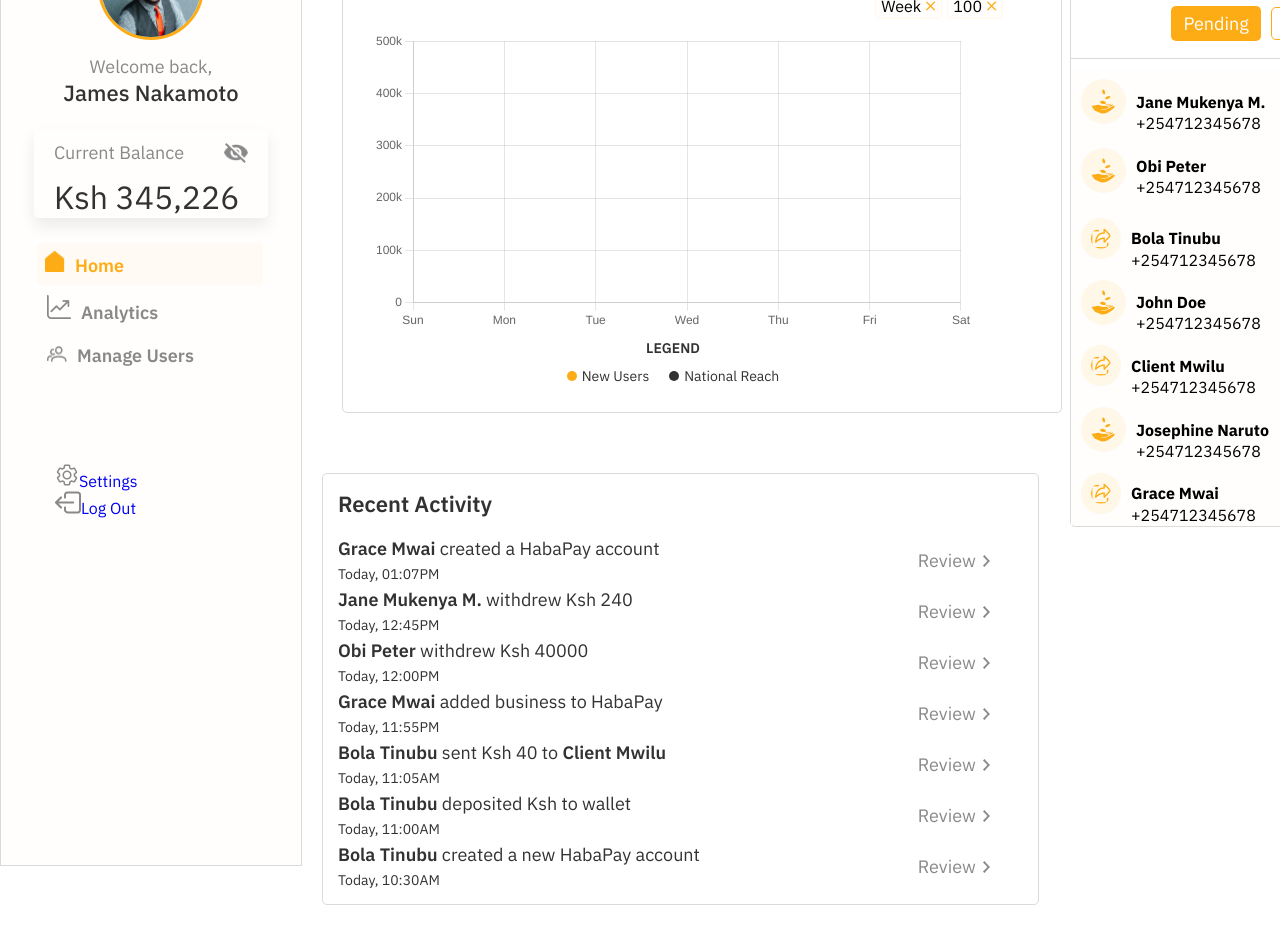
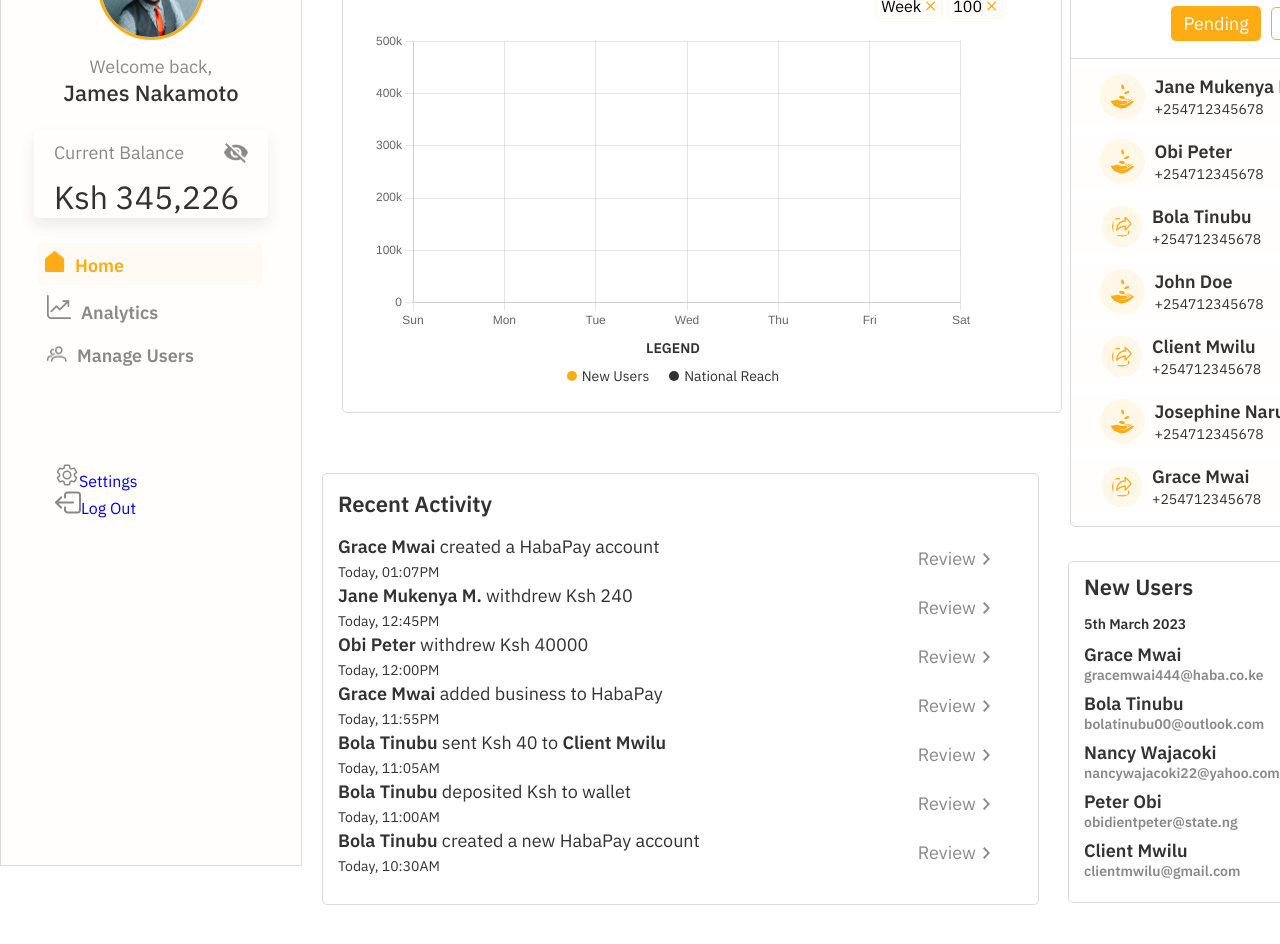
Before and after one commit to glitex-interns-june-2023/haba-pay, a React (Create React App) app: page /home in a window 1280 px wide. Shown: the part 160-1104 px from the top of the page. Built offline with nearby package versions, Linux system fonts and the light colour scheme.

Commit message:
updating homepage interface

```diff
--- a/src/Components/RightSidebar.js
+++ b/src/Components/RightSidebar.js
@@ -1,6 +1,8 @@
 import React from 'react';
 import approved from '../Assets/approved.png';
 import pending from '../Assets/pending.png';
+import review from '../Assets/review.png';
+import user from '../Assets/user.png';
 import '../Styles/RightSidebar.css';
 
 const RightSidebar = () => {
@@ -18,11 +20,11 @@ const RightSidebar = () => {
                             <img src={approved} alt="" />
                             <div className="admin-details">
                                 <div className="admin-detail">
-                                    <div className="name"><h4>Jane Mukenya M.</h4></div>
+                                    <div className="name">Jane Mukenya M.</div>
                                     <div className="admin-number">+254712345678</div>
                                 </div>
                                 <div className="status-details">
-                                    <div className="amount">Ksh 240</div>
+                                    <div className="amount">Ksh <span>240</span></div>
                                     <div className="time">12:45PM</div>
                                 </div>
                             </div>
@@ -30,13 +32,13 @@ const RightSidebar = () => {
 
                         <div className="transaction-detail">
                             <img src={approved} alt="" />
-                            <div className="dmin-details">
+                            <div className="admin-details">
                                 <div className="admin-detail">
-                                    <h4>Obi Peter</h4>
+                                    <div className="name">Obi Peter</div>
                                     <div className="admin-number">+254712345678</div>
                                 </div>
                                 <div className="status-details">
-                                    <div className="amount">Ksh 4000</div>
+                                    <div className="amount">Ksh <span>4000</span></div>
                                     <div className="time">12:00PM</div>
                                 </div>
                             </div>
@@ -46,12 +48,12 @@ const RightSidebar = () => {
                             <img src={pending} alt="" />
                             <div className="admin-details">
                                 <div className="admin-detail">
-                                    <h4>Bola Tinubu</h4>
+                                    <div className="name">Bola Tinubu</div>
                                     <div className="admin-number">+254712345678</div>
                                 </div>
 
-                                <div className="statusdetails">
-                                    <div className="amount">Ksh 40</div>
+                                <div className="status-details">
+                                    <div className="amount">Ksh <span>40</span></div>
                                     <div className="time">11:05AM</div>
                                 </div>
                             </div>
@@ -61,11 +63,11 @@ const RightSidebar = () => {
                             <img src={approved} alt="" />
                             <div className="admin-details">
                                 <div className="admin-detail">
-                                    <h4>John Doe</h4>
+                                    <div className="name">John Doe</div>
                                     <div className="admin-number">+254712345678</div>
                                 </div>
                                 <div className="status-details">
-                                    <div className="amount">Ksh 60</div>
+                                    <div className="amount">Ksh <span>60</span></div>
                                     <div className="time">10:05AM</div>
                                 </div>
                             </div>
@@ -75,11 +77,11 @@ const RightSidebar = () => {
                             <img src={pending} alt="" />
                             <div className="admin-details">
                                 <div className="admin-detail">
-                                    <h4>Client Mwilu</h4>
+                                    <div className="name">Client Mwilu</div>
                                     <div className="admin-number">+254712345678</div>
                                 </div>
                                 <div className="status-details">
-                                    <div className="amount">Ksh 100</div>
+                                    <div className="amount">Ksh <span>100</span></div>
                                     <div className="time">8:16AM</div>
                                 </div>
                             </div>
@@ -89,11 +91,11 @@ const RightSidebar = () => {
                             <img src={approved} alt="" />
                             <div className="admin-details">
                                 <div className="admin-detail">
-                                    <h4>Josephine Naruto</h4>
+                                    <div className="name">Josephine Naruto</div>
                                     <div className="admin-number">+254712345678</div>
                                 </div>
                                 <div className="status-details">
-                                    <div className="amount">Ksh 180</div>
+                                    <div className="amount">Ksh <span>180</span></div>
                                     <div className="time">5:55AM</div>
                                  </div>
                             </div>
@@ -103,14 +105,82 @@ const RightSidebar = () => {
                             <img src={pending} alt="" />
                             <div className="admin-details">
                                 <div className="admin-detail">
-                                    <h4>Grace Mwai</h4>
+                                    <div className="name">Grace Mwai</div>
                                     <div className="admin-number">+254712345678</div>
                                 </div>
                                 <div className="status-details">
-                                    <div className="amount">Ksh 750</div>
+                                    <div className="amount">Ksh <span>750</span></div>
                                     <div className="time">1:07PM</div>
                                 </div>
                             </div>
+                        </div>
+                    </div>
+                </div>
+            </div>
+
+            <div className="users-reg">
+                <div className="new-details">
+                    <div className="details-title">New Users</div>
+                    <div className="user-view">View All <img src={review} alt="" /></div>
+                </div>
+
+                <div className="user-reg">
+                    <div className="date-reg">
+                        <h1>5th March 2023</h1>
+                    </div>
+
+                    <div className="reg-details">
+                        <div className="reg-detail">
+                            <div className="detail-name">Grace Mwai</div>
+                            <div className="detail-email">gracemwai444@haba.co.ke</div>
+                        </div>
+
+                        <div className="view">
+                            <img src={user} alt="" />
+                        </div>
+                    </div>
+
+                    <div className="reg-details">
+                        <div className="reg-detail">
+                            <div className="detail-name">Bola Tinubu</div>
+                            <div className="detail-email">bolatinubu00@outlook.com</div>
+                        </div>
+
+                        <div className="view">
+                            <img src={user} alt="" />
+                        </div>
+                    </div>
+
+                    <div className="reg-details">
+                        <div className="reg-detail">
+                            <div className="detail-name">Nancy Wajacoki</div>
+                            <div className="detail-email">nancywajacoki22@yahoo.com</div>
+                        </div>
+
+                        <div className="view">
+                            <img src={user} alt="" />
+                        </div>
+                    </div>
+
+                    <div className="reg-details">
+                        <div className="reg-detail">
+                            <div className="detail-name">Peter Obi</div>
+                            <div className="detail-email">obidientpeter@state.ng</div>
+                        </div>
+
+                        <div className="view">
+                            <img src={user} alt="" />
+                        </div>
+                    </div>
+
+                    <div className="reg-details">
+                        <div className="reg-detail">
+                            <div className="detail-name">Client Mwilu</div>
+                            <div className="detail-email">clientmwilu@gmail.com</div>
+                        </div>
+
+                        <div className="view">
+                            <img src={user} alt="" />
                         </div>
                     </div>
                 </div>
--- a/src/Styles/Home.css
+++ b/src/Styles/Home.css
@@ -118,7 +118,7 @@
     width: 652px;
     justify-content: space-between;
     align-items: center;
-    padding-top: 5px;
+    padding-top: 3px;
 }
 
 .recent {
@@ -146,7 +146,7 @@ span .client {
     font-weight: 600;
 }
 
-.time {
+.recent .time {
     color: var(--black, #323232);
     font-family: IBM Plex Sans;
     font-size: 14px;
--- a/src/Styles/RightSidebar.css
+++ b/src/Styles/RightSidebar.css
@@ -57,7 +57,7 @@
 .transaction-details {
     display: flex;
     width: 400px;
-    height: 506px;
+    height: 510px;
     padding: 10px 0px;
     flex-direction: column;
     align-items: flex-start;
@@ -69,7 +69,9 @@
 
 .transaction-detail {
     display: flex;
-    padding: 10px;
+    width: 100%;
+    height: 55px;
+    margin-bottom: 10px;
     flex-direction: row;
     align-items: center;
     justify-content: center;
@@ -93,21 +95,140 @@
     width: 288px;
     justify-content: space-between;
     align-items: center;
-    justify-content: center;
     top: 0;
+}
+
+.admin-details {
+    display: flex;
+    flex-direction: row;
+    width: 288px;
+    justify-content: space-between;
+    align-items: flex-start;
 }
 
 .admin-detail {
     display: flex;
+    width: 180px;
     flex-direction: column;
-    width: 288px;
-    justify-content: space-between;
     align-items: flex-start;
+    gap: 10px;
+    padding-top: 2px;
+}
+
+.name {
+    color: #323232;
+    font-family: IBM Plex Sans;
+    font-size: 18px;
+    font-weight: 600;
+}
+
+.admin-number {
+    color: #323232;
+    font-family: IBM Plex Sans;
+    font-size: 14px;
+    font-weight: 400;
+    padding-top: 12px;
 }
 
 .status-details {
     display: flex;
     flex-direction: column;
     align-items: flex-end;
-    gap: 10px;
+    gap: 12px;
 }
+
+.status-details .amount {
+    color: #323232;
+    font-family: IBM Plex Sans;
+    font-size: 18px;
+    font-weight: 600;
+}
+
+.status-details .time {
+    color: #323232;
+    font-family: IBM Plex Sans;
+    font-size: 14px;
+    font-weight: 400;
+    padding-top: 12px;
+}
+
+.users-reg {
+    width: 388px;
+    height: 340px;
+    border-radius: 5px;
+    border: 0.5px solid #DED9D9;
+    position: relative;
+    top: -5%;
+    margin-left: 8px;
+    padding-left: 15px;
+}
+
+.new-details {
+    display: inline-flex;
+    align-items: center;
+    gap: 170px;
+    padding-top: 10px;
+}
+
+.details-title {
+    color: var(--black, #323232);
+    font-family: IBM Plex Sans;
+    font-size: 22px;
+    font-weight: 600;
+}
+
+.user-view{
+    color: #898989;
+    font-family: IBM Plex Sans;
+    font-size: 18px;
+    font-weight: 400;
+}
+
+.user-view img {
+    width: 7.41px;
+    height: 12px;
+}
+
+.user-reg {
+    display: flex;
+    width: 357px;
+    height: 302px;
+    flex-direction: column;
+    align-items: flex-start;
+    padding-top: 5px;
+}
+
+.date-reg h1 {
+    color: #323232;
+    font-family: IBM Plex Sans;
+    font-size: 14px;
+    font-weight: 600;
+}
+
+.reg-details {
+    display: flex;
+    width: 350px;
+    justify-content: space-between;
+    align-items: center;
+    padding-bottom: 8px;
+}
+
+.detail-name {
+    color: #323232;
+    font-family: IBM Plex Sans;
+    font-size: 18px;
+    font-weight: 600;
+}
+
+.detail-email {
+    color: #898989;
+    font-family: IBM Plex Sans;
+    font-size: 14px;
+    font-weight: 600;
+}
+
+.view img {
+    display: flex;
+    align-items: flex-end;
+    padding-left: 20px;
+}
```
Also changed, not shown: src/assets/user.png (added).
